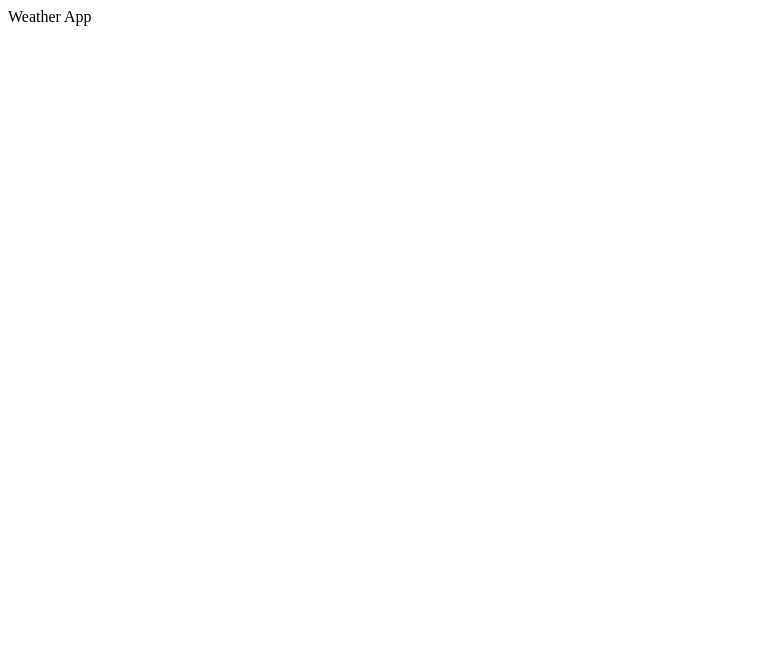
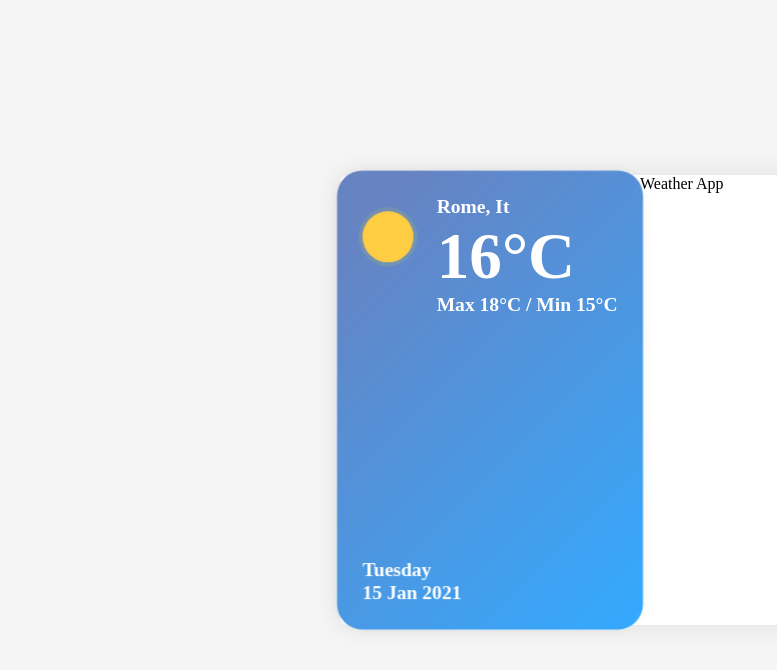
Before and after one commit to razxssd/rx-weather-app, an Angular app: page / in a window 1280 px wide. Shown: the top 670 px of the page, without its empty margins (0-777 px from the left). Built offline with nearby package versions, Linux system fonts and the light colour scheme.

Commit message:
feat: adding card

```diff
--- a/src/app/app.component.html
+++ b/src/app/app.component.html
@@ -1,3 +1,23 @@
-<div>
-  Weather App
+<div class="rx-weather-app-container">
+  <div class="rx-weather-content">
+    <div class="rx-weather-card">
+      <div class="rx-weather-side">
+        <div class="weather-gradient"></div>
+        <div class="rx-weather-type">
+          <div class="weather-icon sun"></div>
+        </div>
+        <div class="rx-weather-basic-info">
+          <span class="title">Rome, It</span>
+          <span class="title grades">16°C</span>
+          <span class="title">Max 18°C / Min 15°C</span>
+        </div>
+        <div class="rx-weather-footer">
+          <span class="title">Tuesday</span>
+          <span class="title">15 Jan 2021</span>
+        </div>
+      </div>
+      Weather App
+    </div>
+  </div>
+
 </div>
--- a/src/app/app.component.scss
+++ b/src/app/app.component.scss
@@ -0,0 +1,117 @@
+.rx-weather-app-container {
+  background-color: #f5f5f5;
+  height: 100vh;
+
+  .rx-weather-content {
+    width: 100%;
+    display: flex;
+    justify-content: center;
+    height: 100%;
+    align-items: center;
+
+    .rx-weather-card {
+      --gradient: linear-gradient(135deg, #05349cc2 10%, #0095ff 100%);
+
+      border-radius: 8px;
+      position: relative;
+      min-width: 600px;
+      height: 450px;
+      background-color: white;
+      box-shadow: 0px 0px 25px 1px rgb(50 50 50 / 10%);
+      -webkit-animation: appear 500ms ease-out forwards;
+      animation: appear 500ms ease-out forwards;
+
+      .weather-gradient {
+        position: absolute;
+        width: 100%;
+        height: 100%;
+        top: 0;
+        left: 0;
+        background-image: var(--gradient);
+        border-radius: 25px;
+        opacity: 0.8;
+      }
+      .rx-weather-side {
+        position: relative;
+        height: 100%;
+        border-radius: 25px;
+        width: 300px;
+        background-color: #fff;
+        -webkit-box-shadow: 0 0 20px -10px rgb(0 0 0 / 20%);
+        box-shadow: 0 0 20px -10px rgb(0 0 0 / 20%);
+        -webkit-transition: -webkit-transform 300ms ease;
+        transition: -webkit-transform 300ms ease;
+        -o-transition: transform 300ms ease;
+        transition: transform 300ms ease;
+        transition: transform 300ms ease, -webkit-transform 300ms ease;
+        -webkit-transform: translateZ(0) scale(1.02) perspective(1000px);
+        transform: translateZ(0) scale(1.02) perspective(1000px);
+        float: left;
+
+        &:hover {
+          -webkit-transform: scale(1.1) perspective(1500px) rotateY(
+              10deg
+          );
+          transform: scale(1.1) perspective(1500px) rotateY(
+              10deg
+          );
+        }
+
+        .title {
+          font-weight: 600;
+          color: white;
+          font-size: 1.2rem;
+        }
+      }
+
+      .rx-weather-type {
+        position: absolute;
+        top: 0;
+        left: 25px;
+      }
+
+      .rx-weather-basic-info {
+        position: absolute;
+        top: 25px;
+        right: 25px;
+        display: flex;
+        flex-direction: column;
+
+        .grades {
+          font-size: 4rem;
+        }
+      }
+
+      .rx-weather-footer {
+        position: absolute;
+        bottom: 25px;
+        left: 25px;
+        display: flex;
+        flex-direction: column;
+      }
+    }
+  }
+
+  .weather-icon {
+    position: relative;
+    width: 50px;
+    height: 50px;
+    top: 0;
+    float: right;
+    margin: 40px 40px 0 0;
+    animation: weather-icon-move 5s ease-in-out infinite;
+  }
+
+  .sun {
+    background: #FFCD41;
+    border-radius: 50%;
+    box-shadow: rgba(255,255,0,0.1) 0 0 0 4px;
+    animation: light 800ms ease-in-out infinite alternate, weather-icon-move 5s ease-in-out infinite;
+  }
+
+  @keyframes weather-icon-move {
+    50% {
+      transform: translateY(-8px);
+    }
+  }
+}
--- a/src/styles.scss
+++ b/src/styles.scss
@@ -1 +1,4 @@
 /* You can add global styles to this file, and also import other style files */
+body {
+  margin: unset;
+}
```
